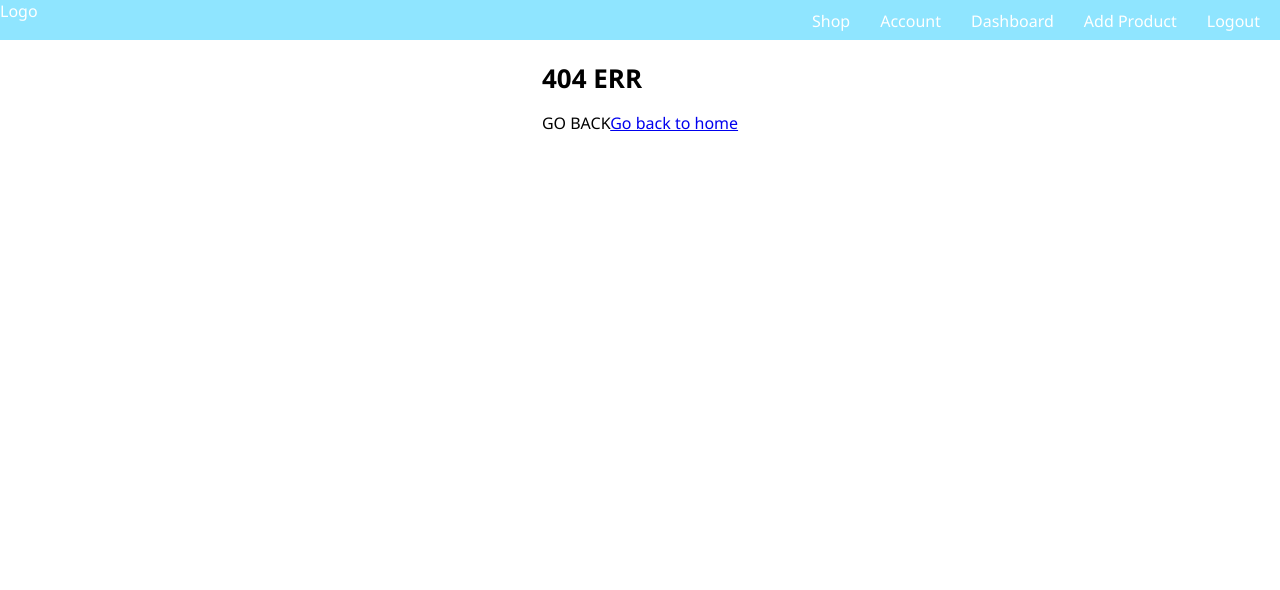
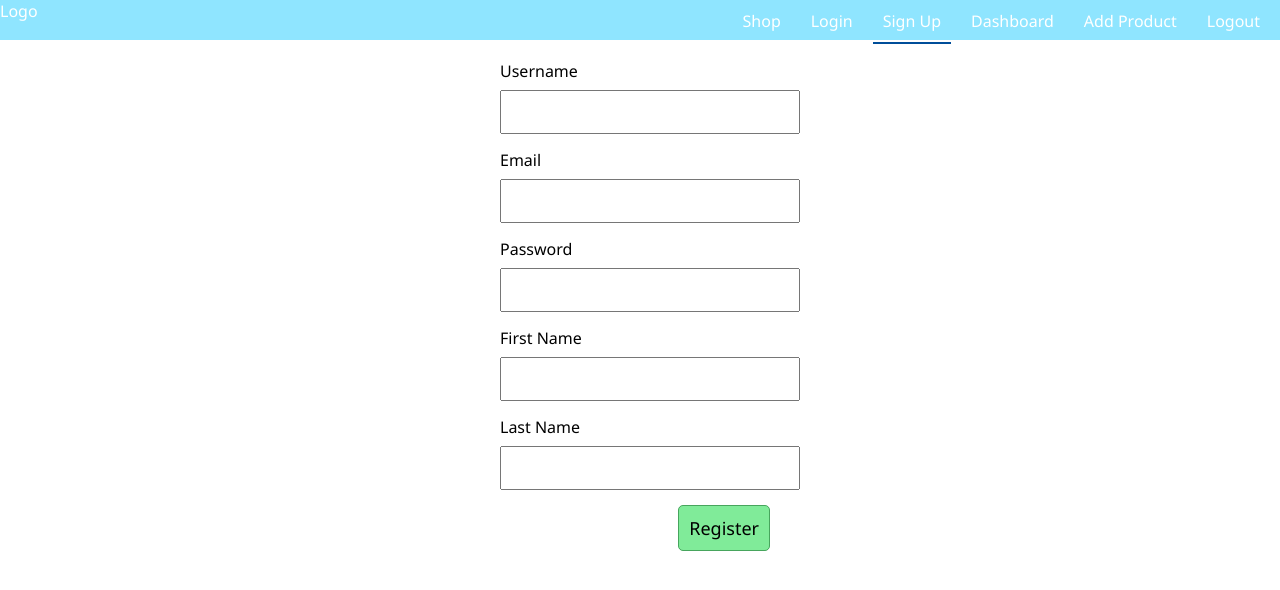
Before and after one commit to xTonyYu/Plum-and-Pear-client, a React (Create React App) app: page /signup in a window 1280 px wide. Before the commit this address had no page. Shown: the top 590 px of the page. Built offline with nearby package versions, Linux system fonts and the light colour scheme.

Commit message:
login done

```diff
--- a/package.json
+++ b/package.json
@@ -8,6 +8,7 @@
     "@testing-library/user-event": "^7.2.1",
     "axios": "^0.20.0",
     "bootstrap": "^4.5.2",
+    "jwt-decode": "^2.2.0",
     "react": "^16.13.1",
     "react-bootstrap": "^1.3.0",
     "react-dom": "^16.13.1",
--- a/src/App.css
+++ b/src/App.css
@@ -86,6 +86,9 @@ h2 {
   /* margin: 10px; */
   color: rgb(33, 37, 41);
 }
+.title .ind-name {
+  background-color: transparent;
+}
 .title h2 {
   text-align: center;
 }
@@ -106,6 +109,9 @@ label {
 input[type="text"],
 input[type="number"],
 textarea,
+input[type="username"],
+input[id="firstname"],
+input[id="lastname"],
 input[type="email"],
 input[type="password"] {
   display: block;
--- a/src/App.js
+++ b/src/App.js
@@ -4,6 +4,7 @@ import setAuthHeader from './util/setAuthHeader'
 // import logo from './logo.svg';
 import Routes from './config/routes';
 import Navibar from './components/Navibar/Navibar';
+import { withRouter } from 'react-router-dom'
 import './App.css';
 
 class App extends React.Component {
@@ -15,6 +16,7 @@ class App extends React.Component {
     localStorage.setItem('token', token)
     setAuthHeader(token)
     const decoded = jwt_decode(token)
+    console.log(decoded)
     this.setState({currentUser: decoded.id})
   }
 
@@ -30,4 +32,4 @@ class App extends React.Component {
   }
 }
 
-export default App;
+export default withRouter(App);
--- a/src/components/Auth/Login.jsx
+++ b/src/components/Auth/Login.jsx
@@ -0,0 +1,45 @@
+import React from 'react'
+import { withRouter } from 'react-router-dom'
+import axios from 'axios'
+
+class Login extends React.Component {
+  state = {
+    userName: '',
+    password: '',
+  }
+
+  handleChange = (e) => {
+    this.setState({
+      [e.target.name]: e.target.value,
+    })
+  }
+
+  handleSubmit = (e) => {
+    e.preventDefault()
+    axios.post(`${process.env.REACT_APP_API}/auth/login`, this.state)
+    .then((res) => {
+      console.log(res)
+      this.props.setCurrentUser(res.data.token)
+      this.props.history.push('./')
+    })
+    .catch(err => console.log('err login...', err))
+  }
+
+  render() {
+    return (
+      <form onSubmit={this.handleSubmit}>
+        <div className="form-group">
+          <label htmlFor="username">Username</label>
+          <input onChange={this.handleChange} type="username" id="username" name="userName" value={this.state.userName} />
+        </div>
+        <div className="form-group">
+          <label htmlFor="password">Password</label>
+          <input onChange={this.handleChange} type="password" id="password" name="password" value={this.state.password} />
+        </div>
+        <button className="btn btn-primary float-right" type="submit">Login</button>
+      </form>
+    )
+  }
+}
+
+export default withRouter(Login);
--- /dev/null
+++ b/src/components/Auth/Signup.jsx
@@ -0,0 +1,42 @@
+import React from 'react'
+import { withRouter } from 'react-router-dom';
+
+class Signup extends React.Component {
+  state = {
+    userName: '',
+    email: '',
+    password: '',
+    firstName: '',
+    lastName: '',
+  }
+
+  render() {
+    return (
+      <form onSubmit={this.handleSubmit}>
+        <div className="form-group">
+          <label htmlFor="username">Username</label>
+          <input onChange={this.handleChange} type="text" id="username" name="userName" value={this.state.userName} />
+        </div>
+        <div className="form-group">
+          <label htmlFor="name">Email</label>
+          <input onChange={this.handleChange} type="email" id="email" name="email" value={this.state.email} />
+        </div>
+        <div className="form-group">
+          <label htmlFor="password">Password</label>
+          <input onChange={this.handleChange} type="password" id="password" name="password" value={this.state.password} />
+        </div>
+        <div className="form-group">
+          <label htmlFor="firstname">First Name</label>
+          <input onChange={this.handleChange} type="text" id="firstname" name="firstName" value={this.state.firstName} />
+        </div>
+        <div className="form-group">
+          <label htmlFor="lastname">Last Name</label>
+          <input onChange={this.handleChange} type="text" id="lastname" name="lastName" value={this.state.lastName} />
+        </div>
+        <button className="btn btn-primary float-right" type="submit">Register</button>
+      </form>
+    )
+  }
+}
+
+export default withRouter(Signup);
--- a/src/components/Navibar/Navibar.jsx
+++ b/src/components/Navibar/Navibar.jsx
@@ -15,7 +15,10 @@ const Navibar = (props) => {
             <NavLink className="nav-link" exact to='/'>Shop</NavLink>
           </li>
           <li className="nav-item">
-            <NavLink className="nav-link" exact to='/'>Account</NavLink>
+            <NavLink className="nav-link" exact to='/login'>Login</NavLink>
+          </li>
+          <li className="nav-item">
+            <NavLink className="nav-link" exact to='/signup'>Sign Up</NavLink>
           </li>
           <li className="nav-item">
             <NavLink className="nav-link" exact to='/admin'>Dashboard</NavLink>
--- a/src/components/Summary/Summary.css
+++ b/src/components/Summary/Summary.css
@@ -1,6 +1,7 @@
 .card {
   margin: 10px;
   min-width: 220px;
+  background-color:  rgb(182, 238, 255);
 }
 
 .card-body {
--- a/src/config/routes.jsx
+++ b/src/config/routes.jsx
@@ -2,6 +2,7 @@ import React from 'react';
 import { Switch, Route, Redirect, Link } from 'react-router-dom'
 import Home from '../pages/Home'
 import Login from '../components/Auth/Login'
+import Signup from '../components/Auth/Signup'
 import AddProduct from '../containers/AddProduct'
 import EditProduct from '../containers/EditProduct'
 import Index from '../pages/Index'
@@ -12,6 +13,7 @@ const routes = (props) => {
     <Switch>
       <Route exact path='/' render={() => <Redirect to='/plumandpear' />} />
       <Route exact path='/plumandpear' component={Home} />
+      <Route exact path='/signup' component={Signup} />
       <Route exact path='/login' render={() => <Login setCurrentUser={props.setCurrentUser}/>} />
 
   {/* <Route exact path='/admin/addprod' render={() => <AddProduct remove={Dashboard.removeProduct}/> }/> */}
--- a/src/util/setAuthHeader.jsx
+++ b/src/util/setAuthHeader.jsx
@@ -0,0 +1,11 @@
+import axios from 'axios';
+
+const setAuthHeader = (token) => {
+    if (token) {
+      axios.defaults.headers.common['Authorization'] = token;
+    } else {
+      delete axios.defaults.headers.common['Authorization'];
+    }
+  }
+
+export default setAuthHeader;
```
Also changed, not shown: 1 other file (tests, documents, lock files or other folders).
